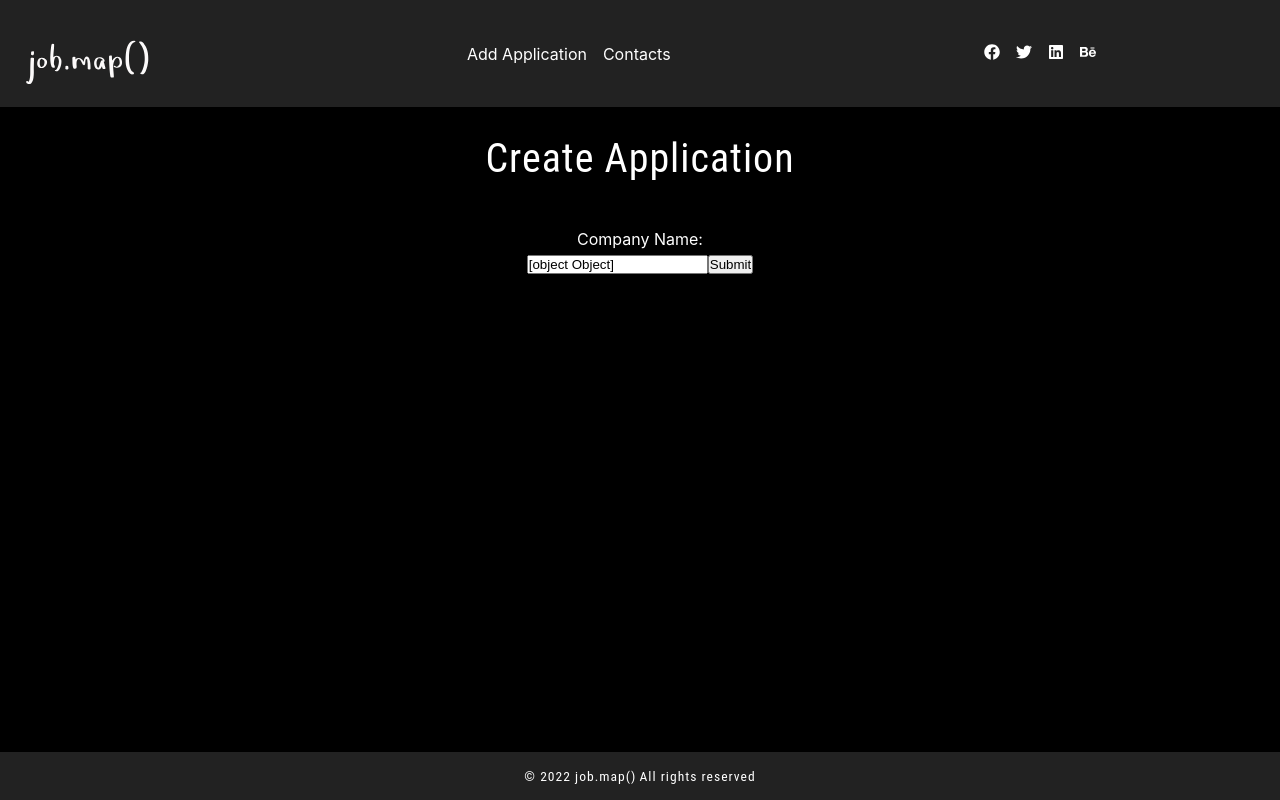
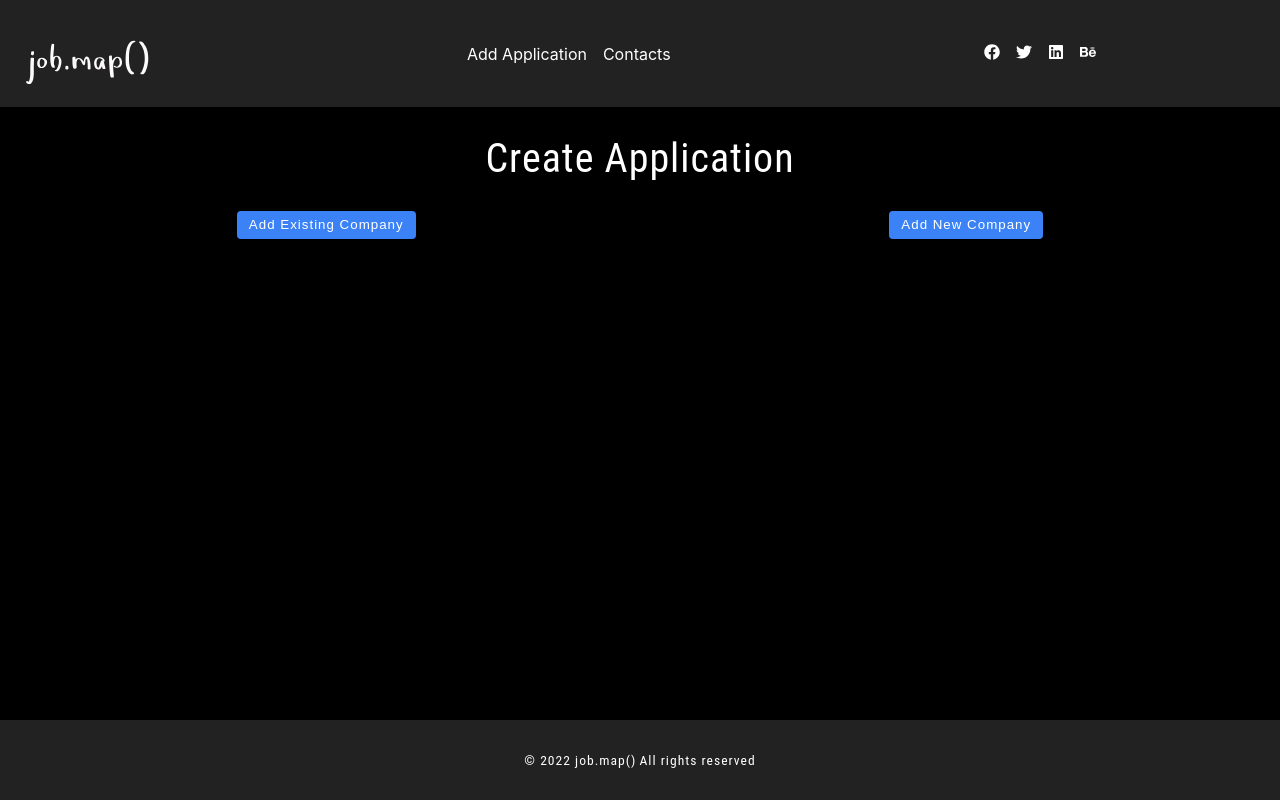
Before and after one commit to hopeVaughn/job_map, a React (Create React App) app: page /create in a window 1280 px wide. Built offline with nearby package versions, Linux system fonts and the light colour scheme.

Commit message:
add changes to creating new application

```diff
--- a/src/App.js
+++ b/src/App.js
@@ -1,15 +1,12 @@
 import './index.css';
 import { BrowserRouter as Router, Routes, Route } from 'react-router-dom';
-import { Navbar, Footer } from "./components"
-
-import { Home, LandingPage, ListedCompanies, CompanyPage, Login, Register, Network, SingleNetwork, Create, CreateContact } from './pages';
+import { Home, LandingPage, ListedCompanies, ApplicationPage, Register, Network, SingleNetwork, Create, CreateContact, CreateApplication } from './pages';
 
 import { useState } from "react";
 
 function App() {
 
   const [levelClicked, setLevelClicked] = useState("");
-  const [Auth, setAuth] = useState(false);
 
 
   return (
@@ -19,8 +16,9 @@ function App() {
         <Route path='landing' element={<LandingPage setLevelClicked={setLevelClicked} />} />
         <Route path='register' element={<Register />} />
         <Route path='companies' element={<ListedCompanies levelClicked={levelClicked} />} />
-        <Route path='companies/:id' element={<CompanyPage />} />
+        <Route path='application/:id' element={<ApplicationPage />} />
         <Route path='create' element={<Create />} />
+        <Route path='create/:id' element={<CreateApplication />} />
         <Route path='contacts' element={<Network />} />
         <Route path='contacts/:id' element={<SingleNetwork />} />
         <Route path='contact' element={<CreateContact />} />
--- /dev/null
+++ b/src/components/Company.js
@@ -0,0 +1,37 @@
+import styled from 'styled-components';
+import { useNavigate } from 'react-router-dom'
+const Company = ({ id, name }) => {
+  const navigate = useNavigate()
+  return (
+    <Wrapper>
+      <div className="container btn">
+        <footer>
+          <h5 onClick={() => navigate(`/create/${id}`)} className="btn">{name}</h5>
+        </footer>
+      </div>
+    </Wrapper>
+  )
+}
+const Wrapper = styled.article`
+.container {
+  display:flex;
+  flex-direction:column;
+  align-items:center;
+  color:white;
+  background: black;
+  }
+  footer {
+    margin-top: 1rem;
+    display: flex;
+    justify-content: space-between;
+    align-items: center;
+  }
+  footer h5 {
+    margin-bottom: 0;
+    font-weight: 400;
+  }
+  h5:hover{
+    cursor:pointer;
+  }
+`
+export default Company
--- a/src/components/Footer.js
+++ b/src/components/Footer.js
@@ -1,4 +1,3 @@
-import React from 'react'
 import styled from 'styled-components'
 const Footer = () => {
   return <Wrapper>
@@ -19,7 +18,7 @@ const Wrapper = styled.footer`
   /* z-index: 1; */
   bottom: 0;
   width: 100%;
-  height: 3rem;
+  height: 5rem;
   background: var(--clr-black);
 
   span {
--- a/src/components/ListCompanies.js
+++ b/src/components/ListCompanies.js
@@ -83,7 +83,7 @@ function ListCompanies(props) {
   //pass the id
   const btnSingleCompanie = (id) => {
     // console.log(props);
-    navigate(`/companies/${id}`)
+    navigate(`/application/${id}`)
   }
 
   return (
--- a/src/components/index.js
+++ b/src/components/index.js
@@ -13,6 +13,7 @@ import Charts from "./Charts";
 import FormRow from "./FormRow";
 import Logo from "./Logo";
 import AddContact from "./AddContact";
+import Company from './Company'
 export {
   Logo,
   Navbar,
@@ -29,4 +30,5 @@ export {
   FormRow,
   ListAllContact,
   AddContact,
+  Company
 }
--- a/src/pages/Create.js
+++ b/src/pages/Create.js
@@ -1,53 +1,86 @@
 import React, { useState, useEffect } from 'react'
 import styled from 'styled-components';
-import { useNavigate, links } from "react-router-dom";
+import { useNavigate, Links } from "react-router-dom";
 import axios from 'axios';
-import {Navbar, Footer } from '../components';
+import { Navbar, Footer, Company } from '../components';
 
 
 function Create() {
-const [companyName, setCompanyName] = useState({ name:''});
+  const navigate = useNavigate()
+  const [companyName, setCompanyName] = useState('');
+  const [addNew, setAddNew] = useState(false)
+  const [addExisting, setAddExisting] = useState(false)
+  const [companies, setCompanies] = useState([])
 
   const handleChange = (e) => {
-    setCompanyName({...companyName, [e.target.name]: e.target.value});
+    setCompanyName(e.target.value);
   }
 
   // makes axios post to back end upon form submit to company name
-  const companySubmit = async(e) => {
+  const companySubmit = async (e) => {
     e.preventDefault();
-    const companyFormData = new FormData();
-    companyFormData.append('name', companyName.name)
-
     try {
-    const response = await axios({
-      method:"post",
-      url:"/api/companies",
-      data: companyFormData,
-      headers:{"Content-Type": "multipart/form-data"},
-    })
-      console.log("response.data", response.data);
-      console.log("response", response);
-
+      const body = { name: companyName }
+      const response = await axios.post("http://localhost:8080/api/companies", body)
+      const id = response.data[0].id
+      navigate(`/create/${id}`)
     } catch (error) {
       console.error(error.message)
     }
     setCompanyName('')
   }
 
+  //get all companies
+  const getAllCompanies = async () => {
+    try {
+      const response = await axios.get('http://localhost:8080/api/companies');
+      setCompanies(response.data)
+    } catch (err) {
+      console.error(err.message);
+    }
+  }
 
+  console.log(companies);
   return (
     <Wrapper>
       <Navbar />
       <div className="title">
         <h2>Create Application</h2>
       </div>
-      <form onSubmit={companySubmit} className="title company-form">
-        <label>
-          <span className='company-name'> Company Name: <br/></span>
-          <input type='text' name="company" value={companyName} onChange={handleChange} placeholder="Add Company Name"/>
-        </label>
-        <input type="submit" value="Submit" />
-      </form>
+
+      <div className="title create-btns">
+        <button className='btn' onClick={() => {
+          if (addNew) {
+            setAddNew(false)
+          }
+          setAddExisting(true)
+          getAllCompanies()
+        }}>Add Existing Company</button>
+
+        <button className='btn' onClick={() => {
+          if (addExisting) {
+            setAddExisting(false)
+          }
+          setAddNew(true)
+        }}>Add New Company</button>
+      </div>
+
+      {addNew &&
+        <form onSubmit={companySubmit} className="title company-form">
+          <label>
+            <span className='company-name'> Company Name: <br /></span>
+            <input type='text' name="company" value={companyName} onChange={handleChange} placeholder="Add Company Name" />
+          </label>
+          <input type="submit" value="Submit" />
+        </form>
+      }
+      {addExisting &&
+        <ul className="company-container">
+          {companies.map((company) => {
+            return <Company key={company.id}{...company} />
+          })}
+        </ul>
+      }
       <Footer />
     </Wrapper>
   )
@@ -64,6 +97,9 @@ const Wrapper = styled.main`
 .company-name{
 padding-bottom:1rem;
 }
-
+.create-btns{
+  display:flex;
+  justify-content: space-around;
+}
 `
 export default Create
--- /dev/null
+++ b/src/pages/CreateApplication.js
@@ -0,0 +1,25 @@
+import { Navbar, Footer } from "../components"
+import styled from 'styled-components';
+import axios from 'axios';
+import { useNavigate } from "react-router-dom";
+
+
+const CreateApplication = () => {
+  return (
+    <Wrapper>
+      <Navbar />
+      <div className="title">
+        <h2>Create Application</h2>
+      </div>
+      <Footer />
+    </Wrapper>
+  )
+}
+const Wrapper = styled.main`
+.title{
+  color:white;
+  margin-top: 2rem;
+}
+`
+
+export default CreateApplication
```
Also changed, not shown: src/pages/index.js (+5 -3 lines), src/setupTests.js (deleted, +0 -5 lines), src/pages/ApplicationPage.js (renamed from src/pages/CompanyPage.js), 1 other file (tests, documents, lock files or other folders).
